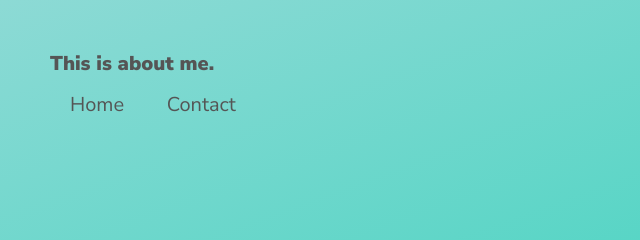
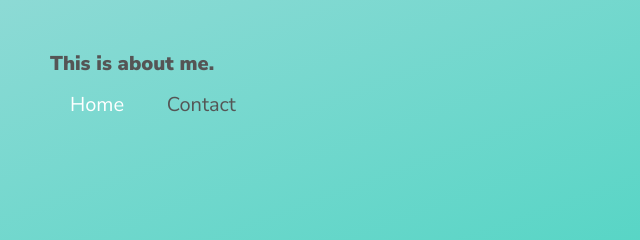
Before and after one commit to HaroonChelsea/firstAppNodejs, a plain HTML site: page template/about.html in a window 1280 px wide. In both pictures the pointer is over the link "Home". Shown: the top 240 px of the page, 0-640 px from the left. Drawn offline with Linux system fonts and the light colour scheme; a web font is replaced by a local one.

Commit message:
Added hover

```diff
--- a/template/about.html
+++ b/template/about.html
@@ -45,6 +45,9 @@
 			text-decoration: none;
 			color: #555;
 		}
+    a:hover {
+			color: #fff;
+		}
 	</style>
 </head>
 
```
Also changed, not shown: template/404.html (+4 -0 lines), template/index.html (+4 -0 lines).
